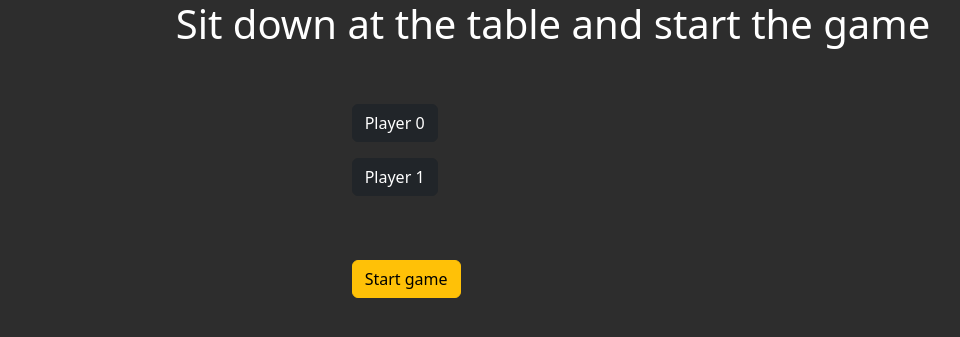
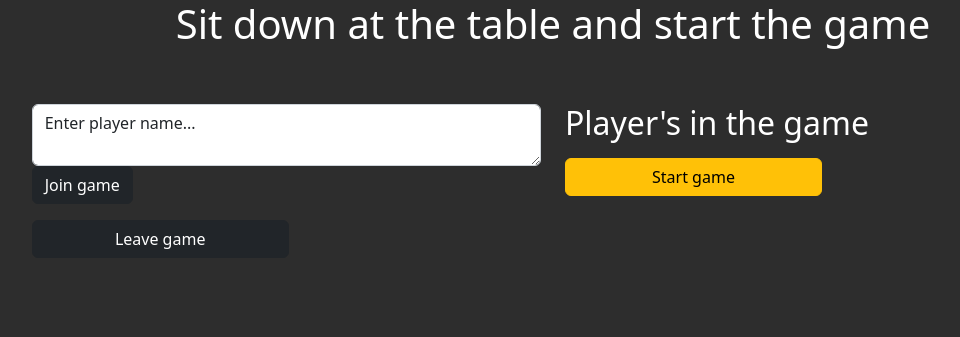
Before and after one commit to mauritz2/arboretum, a Flask app: page /lobby in a window 1280 px wide. Shown: the top 337 px of the page, without its empty margins (87-1047 px from the left). Run offline with Flask 2, Linux system fonts and the light colour scheme; some libraries are stand-ins or nearby versions.

Commit message:
WIP continuation of building the SocketIO lobby for joining/leaving the game

```diff
--- a/arboretum.py
+++ b/arboretum.py
@@ -1,33 +1,52 @@
+import json
 from flask import Flask, render_template, request, redirect, url_for, flash
 from logic import game_manager, GameState, player_game_state_messages
-from flask_socketio import SocketIO
+from flask_socketio import SocketIO, emit
+
 
 # Flask config
 app = Flask(__name__)
 app.secret_key = b'this-is-a-dev-env-secret-key-abc-abc'
-socketio = SocketIO(app)
+socketio = SocketIO(app, logger=True)
 app.debug = True
+#app.host="0.0.0.0"
 
+sid_to_player_map = {}
+
+
+def flash_io(text: str, category: str = "dark") -> None:
+    """Send "message" to the client with the given error category"""
+    emit('message', json.dumps({"text": text, "category": category}))
 
 @app.route("/lobby", methods=["GET"])
 def lobby():
-
     num_players = game_manager.num_players
 
     return render_template("lobby.html",
                            num_players=num_players)
 
 
-@socketio.on('my event')
-def handle_my_custom_event(json):
-    return("I am here. Standin by! \n\n")
+@socketio.on('sit_down')
+def on_sit_down(data):
+    if request.sid in sid_to_player_map:
+        flash_io(f"Can't join. You've already joined.")
+    else:
+        player_name = data["player_name"]
+        sid_to_player_map[request.sid] = player_name
+        players = {"Players": list(sid_to_player_map.values())}
+        emit("new player", json.dumps(players))
+        flash_io("You've joined the game")
 
 
-@socketio.on('sitdown')
-def on_sitdown(data):
-    username = data["player"]
-    print(f"{username} has connected!")
-
+@socketio.on('stand_up')
+def on_stand_up():
+    if request.sid not in sid_to_player_map:
+        flash_io(f"Can't leave. You haven't joined.")
+    else:
+        flash_io(f'Player "{sid_to_player_map[request.sid]}" has left the game.')
+        del sid_to_player_map[request.sid]
+        players = {"Players": list(sid_to_player_map.values())}
+        emit("new player", json.dumps(players))
 
 
 @app.route("/game", methods=["GET"])
@@ -210,3 +229,4 @@ def discard_card():
 
 if __name__ == "__main__":
     socketio.run(app)
+    #app.run(host="0.0.0.0")
--- /dev/null
+++ b/static/js/lobby.js
@@ -0,0 +1,65 @@
+var socket = io();
+console.log("I loaded!")
+socket.on('connect', function() {
+    socket.emit('my event', {data: 'I\'m connected!'});
+});
+
+
+$(document).ready(function(){
+    $('.sit_down_form').submit(function(event) {
+        console.log("Standing up!")
+        //var player_name = event.currentTarget[0].value;
+        player_name = $("#player_name_input").val();
+        socket.emit('sit_down', {player_name: player_name});
+        return false;
+    });
+});
+
+$(document).ready(function(){
+    $("#leave_game").click(function(){
+        socket.emit("stand_up")
+    })
+
+})
+
+socket.on("new player", function(current_players){
+    current_players = JSON.parse(current_players).Players;
+    console.log("I am the frontend and I will now update the player list");
+    console.log(current_players);
+
+    $("#player_list").empty()
+
+    current_players.forEach((player_name) => {
+        $("#player_list").append("<li>" + player_name + "</li>");
+    });
+});
+
+socket.on("message", function(message){
+    console.log(message)
+    showMessage(JSON.parse(message).text, JSON.parse(message).category);
+});
+
+function showMessage(text, category) {
+  // Displays a message on top of the screen
+  let message_div = document.getElementById("messages");
+  alert_class = "alert" + "-" + category
+  message_div.classList.add("alert", alert_class);
+  message_div.innerHTML = text;
+}
+
+
+//// SocketIO socket
+//// const socket = io();
+//socket.on('error', (error) => console.error('SocketIO error ', error));
+//// When socket connected, request for the game state
+//socket.on('connect', () => socket.emit('get game', JSON.stringify({id: game_id})));
+//// When receiving the game state, show it
+//socket.on('game', (game, score) => Queue.enqueue(() => showState(JSON.parse(game), JSON.parse(score))));
+//// When receiving info that game changed, request the game state
+//socket.on('game changed', () => socket.emit('get game', JSON.stringify({id: game_id})));
+//// Show alert messages
+//socket.on('message', (data) => showMessage(JSON.parse(data).text, JSON.parse(data).category));
+//// If game ended, show the result overlay
+//socket.on('game ended', (data) => Queue.enqueue(() => showResult(JSON.parse(data))));
+//// If match ended, show the result overlay
+//socket.on('match ended', (data) => Queue.enqueue(() => showEnd(JSON.parse(data))));
--- a/templates/base.html
+++ b/templates/base.html
@@ -4,15 +4,16 @@
     <link rel="stylesheet" type="text/css" href="{{ url_for('static',filename='css/cards.css') }}"/>
     <link rel="stylesheet" href="https://cdn.jsdelivr.net/npm/bootstrap@5.2.0/dist/css/bootstrap.min.css" integrity="sha384-gH2yIJqKdNHPEq0n4Mqa/HGKIhSkIHeL5AyhkYV8i59U5AR6csBvApHHNl/vI1Bx" crossorigin="anonymous">
     <script src="https://cdn.jsdelivr.net/npm/bootstrap@5.2.0/dist/js/bootstrap.min.js" integrity="sha384-ODmDIVzN+pFdexxHEHFBQH3/9/vQ9uori45z4JjnFsRydbmQbmL5t1tQ0culUzyK" crossorigin="anonymous"></script>
-    <script src="{{ url_for('static',filename='js/arboretum.js') }}"/></script>
     <script src="https://cdnjs.cloudflare.com/ajax/libs/socket.io/4.0.1/socket.io.js" integrity="sha512-q/dWJ3kcmjBLU4Qc47E4A9kTB4m3wuTY7vkFJDTZKjTs8jhyGQnaUrxa0Ytd0ssMZhbNua9hE+E7Qv1j+DyZwA==" crossorigin="anonymous"></script>
     <script src="https://ajax.googleapis.com/ajax/libs/jquery/3.6.1/jquery.min.js"></script>
+    <script src="{{ url_for('static',filename='js/arboretum.js') }}"/></script>
+    <script src="{{ url_for('static',filename='js/lobby.js') }}"/></script>
 </head>
 <body>
     <div class="container-fluid">
         <!--Flash messages-->
         <div class="row justify-content-center text-center">
-            <div class="col-12">
+            <div class="col-12" id="messages">
                 {% with messages = get_flashed_messages(with_categories=True) %}
                     {% if messages %}
                         {% for category, message in messages %}
--- a/templates/game.html
+++ b/templates/game.html
@@ -99,7 +99,7 @@
                 <div class="overlay-button-container">
                 <img class="card_on_hand" src="../static/css/playing_cards/{{card}}.png">
                 {% if game_phase == "Choose Card" %}
-                    <form action="/choose_card_to_play" method="post">
+                    <form>
                         <input name="card_name" type="hidden" value="{{card}}">
                         <input type="submit" class="btn btn-dark" value="Play card">
                     </form>
--- a/templates/lobby.html
+++ b/templates/lobby.html
@@ -7,37 +7,20 @@
     </div>
 </div>
 <div class="row justify-content-center">
-    <div class="col-4 mb-5">
-        {% for i in range(num_players) %}
-        <form action="joinGame()">
-            <input type="hidden" value="Player {{i}}">
-            <input type="submit" class="btn btn-dark mb-3" value="Player {{i}}">
+    <div class="col-5 offset-1">
+        <form class="form sit_down_form">
+            <div>
+                <textarea class="form-control" id="player_name_input">Enter player name...</textarea>
+                <input type="submit" class="btn btn-dark mb-3" value="Join game">
+            </div>
         </form>
-        {% endfor %}
+        <input class="btn btn-dark mb-3" id="leave_game" value="Leave game">
     </div>
-<div>
-<div class="row justify-content-center">
-    <div class="col-4">
-            <input type="submit" class="btn btn-warning mb-3" value="Start game">
+    <div class="col-6">
+        <h2>Player's in the game</h2>
+        <ul id="player_list"></ul>
+        <input class="btn btn-warning" value="Start game">
     </div>
-<div>
-
-<script type="text/javascript" charset="utf-8">
-    console.log("I am running!")
-    var socket = io();
-    socket.on('connect', function() {
-        socket.emit('my event', {data: 'I\'m connected!'});
-    });
-
-$(document).ready(function(){
-$(".btn").click(function() {
-    socket.emit('sitdown', {player: $(this).val()});
-    $(this).val("Claimed Seat")
-    });
-});
-
-$("form").serializeArray()
-
-</script>
+</div>
 
 {% endblock %}
```
